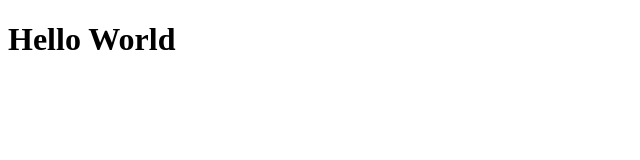
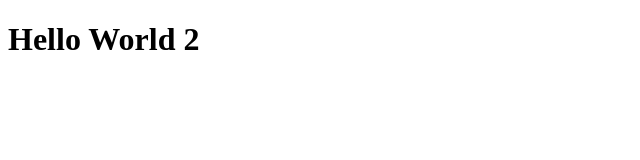
Before and after one commit to Profiidev/profidev-io, a SvelteKit app: page / in a window 1280 px wide. Shown: the top 160 px of the page, without its empty margins (0-640 px from the left). Built offline with nearby package versions, Linux system fonts and the light colour scheme.

Commit message:
Testing new Webhook

```diff
--- a/src/routes/+page.svelte
+++ b/src/routes/+page.svelte
@@ -1 +1 @@
-<h1>Hello World</h1>
+<h1>Hello World 2</h1>
```
